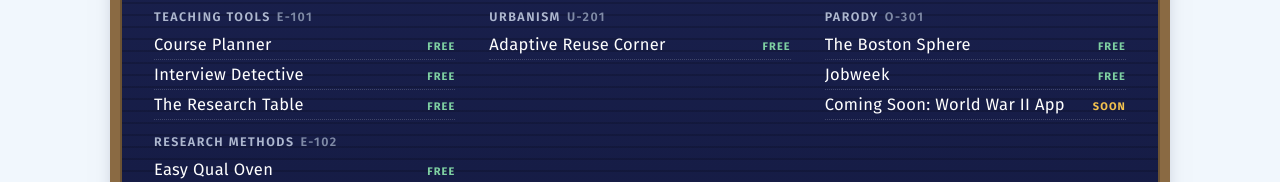
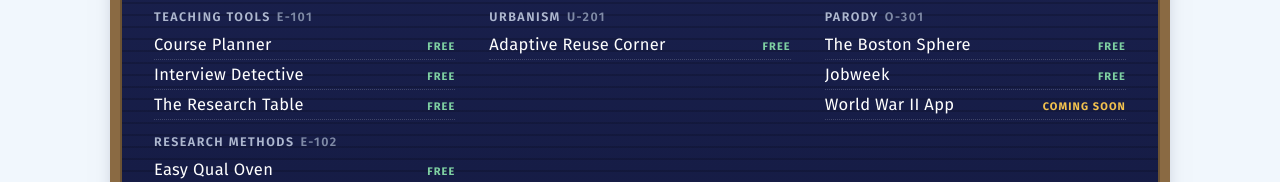
Before and after one commit to collegetowns/applocker, a plain HTML site: page index.html in a window 1280 px wide. Shown: the part 1372-1554 px from the top of the page. Drawn offline with Linux system fonts and the light colour scheme.

Commit message:
Rename World War II App and label it Coming soon
Co-Authored-By: Claude Opus 5.5 <noreply@anthropic.com>
Claude-Session: https://claude.ai/code/session_01NrcPY6bqGSDdRqgnai3FWm

```diff
--- a/index.html
+++ b/index.html
@@ -442,7 +442,7 @@ const APPS = [
     blurb:"An Onion-style front page for Greater Boston's college towns, with headlines, a newswire and cartoons." },
   { title:"Jobweek", category:"parody", for:["Anyone with receipts"], url:"https://jobweek.collegetowns.org", image:IMG["jobweek"],
     blurb:"A parody of expense-report software. Drop in your dumb receipts, say what they were for, and get a form with every little box filled in. Payable in play money." },
-  { title:"Coming Soon: World War II App", category:"parody", status:"soon", mono:"WWII", color:"#4a5230",
+  { title:"World War II App", category:"parody", status:"soon", mono:"WWII", color:"#4a5230",
     blurb:"Something is being drafted. Report back later." },
 
   { title:"Adaptive Reuse Corner", category:"urbanism", for:["Everyone"], url:"https://adaptivereusecorner.collegetowns.org", image:IMG["adaptivereusecorner"],
@@ -521,7 +521,7 @@ document.getElementById("dirCols").innerHTML = WINGS.map(w => `<div class="dir-w
   ${w.lockers.map(L => {
     const apps = APPS.filter(a => a.category === L.key);
     return `<div class="dir-locker"><h4>${esc(L.name)}<span>${esc(L.no)}</span></h4><ul>${apps.map(a =>
-      `<li><a href="#app-${slug(a.title)}"><span>${esc(a.title)}</span>${isSoon(a) ? '<span class="tag">Soon</span>' : isVideo(a) ? '<span class="tag">Video</span>' : '<span class="tag live">Free</span>'}</a></li>`).join("")}</ul></div>`;
+      `<li><a href="#app-${slug(a.title)}"><span>${esc(a.title)}</span>${isSoon(a) ? '<span class="tag">Coming soon</span>' : isVideo(a) ? '<span class="tag">Video</span>' : '<span class="tag live">Free</span>'}</a></li>`).join("")}</ul></div>`;
   }).join("")}
 </div>`).join("");
 
```
